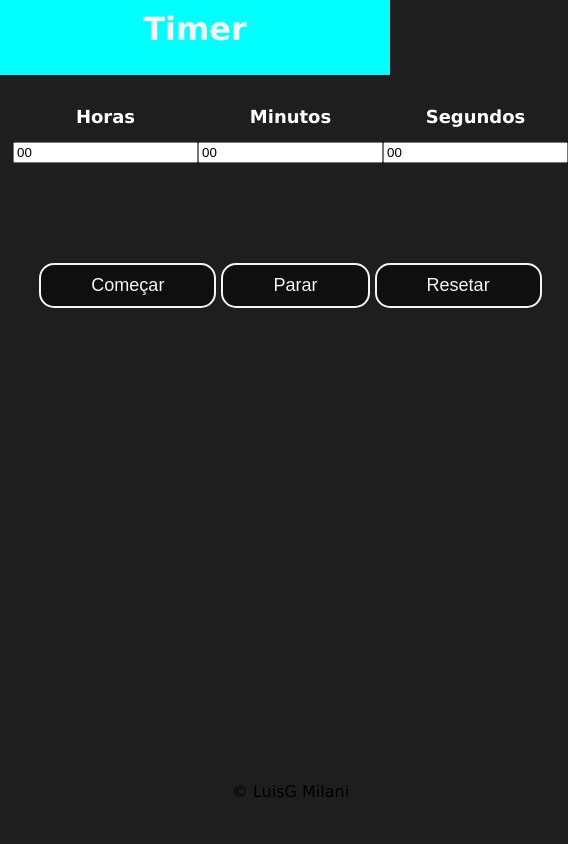
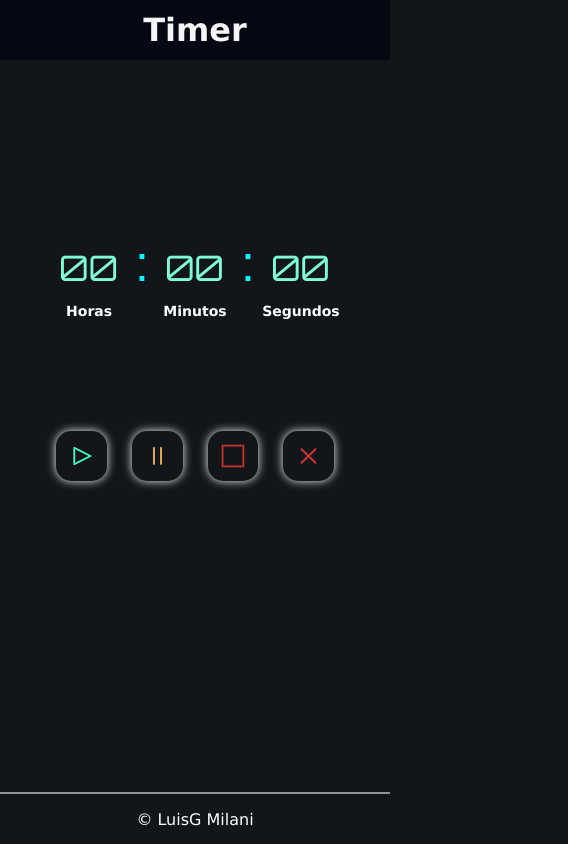
Before and after one commit to luisMilani02/timer, a plain HTML site: page index.html in a window 390 px wide. Shown: the whole page, 568 px wide, since content can reach past the window. Drawn offline with Linux system fonts and the light colour scheme.

Commit message:
versao final

```diff
--- a/index.html
+++ b/index.html
@@ -7,41 +7,50 @@
 
     <link rel="stylesheet" href="style.css">
 </head>
-<body>
+<body id="body">
     <audio id="audio" src="alarme.mp3"></audio>
 
+    <div id="invalido" class="inva">
+        <h2 id="erroMsg"></h2>
+    </div>
+
     <header>
-        <h1>Timer</h1>
-
-        <h2 id="invalido">Insira um valor válido</h2>
+        <div class="titulo">
+            <h1>Timer</h1>
+        </div>
     </header>
 
     <main class="container">
-        <div class="cima">
+        <section class="cima">
             <div class="hr">
-                <h2>Horas</h2>
-                <input type="number" name="horas" id="horas" value="00">
+                <input type="number" name="horas" id="horas" value="00" maxlength="2">
+                <h2 class="temp" style="font-size: 14px;">Horas</h2>
             </div>
 
+            <p class="dois-pontos">:</p>
+
             <div class="min">
-                <h2>Minutos</h2>
-                <input type="number" name="minutos"  value="00" id="minutos">
+                <input type="number" name="minutos"  value="00" id="minutos" maxlength="2">
+                <h2 class="temp" style="font-size: 14px;">Minutos</h2>
             </div>
 
+            <p class="dois-pontos">:</p>
+
             <div class="sec">
-                <h2>Segundos</h2>
-                <input type="number" name="segundos"  value="00" id="segundos">
+                <input type="number" name="segundos"  value="00" id="segundos"maxlength="2">
+                <h2 class="temp" style="font-size: 14px;">Segundos</h2>
             </div>
-        </div>
+        </section>
 
-        <div class="baixo">
-            <button id='comecar' onclick="comeca()">Começar</button>
-            <button id='parar'>Parar</button>
-            <button id='resetar'>Resetar</button>
-        </div>
+        <section class="baixo">
+            <button id='comecar'><img src="imgs/play.svg" height="100%" width="100%" alt="Play"></button>
+            <button id='pause'><img src="imgs/pause.svg" height="100%" width="100%" alt="Pause"></button>
+            <button id='resetar'><img src="imgs/reset.svg" height="100%" width="100%" alt="Resetar"></button>
+            <button id="zerar"><img src="imgs/cancel.svg" height="100%" width="100%" alt="Zerar"></button>
+        </section>
     </main>
 
-    <footer>
+    <footer onclick="pagina()">
         <p>&copy; LuisG Milani</p>
     </footer>
 
--- a/script.js
+++ b/script.js
@@ -1,15 +1,21 @@
 let horas = document.getElementById('horas')
 let minutos = document.getElementById('minutos')
 let segundos = document.getElementById('segundos')
-let parar = document.getElementById('parar')
+let pausa = document.getElementById('pause')
 let resetar = document.getElementById('resetar')
+let zerar = document.getElementById('zerar')
+let comecar = document.getElementById('comecar')
 let titulo = document.getElementById('titulo')
+let invaTxt = document.getElementById('invalido')
+let body = document.getElementById('body')
 let horaInicial, minutoInicial, segundoInicial
 let rodando = false
 let tempoTotal = 0;
 let tempo
 
-parar.addEventListener('click', para)
+comecar.addEventListener('click', comeca)
+zerar.addEventListener('click', zera)
+pausa.addEventListener('click', pause)
 resetar.addEventListener('click', reseta)
 
 function values() {
@@ -23,6 +29,9 @@ function values() {
 function comeca() {
     let { horaAtual, minutoAtual, segundoAtual } = values();
 
+    coresNormal()
+
+    if (rodando == false) {
         horaInicial = horaAtual;
         minutoInicial = minutoAtual;
         segundoInicial = segundoAtual;
@@ -36,14 +45,22 @@ function comeca() {
         } else {
             console.log(`tempo total: ${tempoTotal}`)
 
+            invaTxt.style.visibility = 'hidden'
+
             tempo = setInterval(() => {
                 tempoTotal--;
                 console.log(tempoTotal)
                 temp()
+                rodando = true
+                cores()
                 if (tempoTotal <= 0) {
                     clearInterval(tempo)
+                    rodando = false
                 }
             }, 1000);
+        }
+    } else {
+        acabar()
     }
 }
 
@@ -73,10 +90,11 @@ function temp() {
     }
 }
 
-function para() {
+function pause() {
     let { horaAtual, minutoAtual, segundoAtual } = values();
 
     clearInterval(tempo)
+    coresNormal()
 
     if (segundoAtual <= 9) {
         segundos.value = '0' + segundoAtual
@@ -95,10 +113,13 @@ function para() {
     } else {
         horas.value = horaAtual
     }
+
+    rodando = false
 }
 
 function reseta() {
     clearInterval(tempo)
+    coresNormal()
 
     if (horaInicial <= 9) {
         horas.value = '0' + horaInicial
@@ -117,14 +138,76 @@ function reseta() {
     } else {
         segundos.value = segundoInicial
     }
+
+    rodando = false
+}
+
+function zera() {
+    clearInterval(tempo)
+    coresNormal()
+
+    segundos.value = "00"
+    minutos.value = "00"
+    horas.value = "00"
+
+    rodando = false
+}
+
+function cores() {
+    let cores = ['red', 'orange', 'yellow', 'green', 'blue']
+    let x = tempoTotal
+
+    cores.reverse()
+
+    if (tempoTotal <= 5) {
+        x -= 1
+        console.log(cores[x])
+        body.style.backgroundColor = cores[x]
+        if (x == 0) {
+            body.style.backgroundColor = 'red'
+            setTimeout(() => {coresNormal()}, 500)
+            body.style.backgroundColor = 'red'
+            setTimeout(() => {coresNormal()}, 500)
+            body.style.backgroundColor = 'red'
+            setTimeout(() => {coresNormal()}, 500)
+            body.style.backgroundColor = 'red'
+            setTimeout(() => {coresNormal()}, 500)
+        }
+    }
+}
+
+function coresNormal() {
+    return body.style.backgroundColor = '#121519'
 }
 
 function invalido() {
-    let invaTxt = document.getElementById('invalido')
+    let erroMsg = document.getElementById('erroMsg')
 
-    invaTxt.style.display = 'block'
+    erroMsg.textContent = ''
+    erroMsg.textContent = 'Valor inválido!'
+
+    invaTxt.style.fontSize = '15px'
+    invaTxt.style.visibility = 'visible'
 
     setTimeout(() => {
-        invaTxt.style.display = 'none'
-    }, 15000);
+        invaTxt.style.visibility = 'hidden'
+    }, 10000);
 }
+
+function acabar() {
+    let erroMsg = document.getElementById('erroMsg')
+
+    erroMsg.textContent = ''
+    erroMsg.textContent = 'Espere acabar!'
+
+    invaTxt.style.fontSize = '15px'
+    invaTxt.style.visibility = 'visible'
+
+    setTimeout(() => {
+        invaTxt.style.visibility = 'hidden'
+    }, 10000);
+}
+
+function pagina() {
+    window.open('https://luisgprojects.wuaze.com', '_blank')
+}
--- a/style.css
+++ b/style.css
@@ -1,3 +1,5 @@
+@import url('https://fonts.googleapis.com/css2?family=Orbitron:wght@400..900&display=swap');
+
 :root {
     --cor-botao: rgba(0, 0, 0, 0.5);
     --font-size: 18px;
@@ -8,16 +10,26 @@ body {
     text-align: center;
     font-family: verdana, Helvetica, sans-serif;
     display: flex;
-    flex-wrap: wrap;
     flex-direction: column;
-    padding-top: 0;
-    padding: 3vh;
-    background-color: #1e1e1e;
+    padding-top: 28vh;
+    background-color: #121519;
 }
 
-h1 {
-    margin-top: 10px;
-    color: whitesmoke;
+footer {
+    height: 50px;
+    margin: 0;
+    left: 0;
+    width: 100%;
+    color: white;
+    background-color: #121519;
+    border-top: 2px solid #949494;
+    position: absolute;
+    bottom: 0;
+}
+
+main {
+    margin-top: 0;
+    padding: 0;
 }
 
 header {
@@ -27,92 +39,148 @@ header {
     height: 75px;
     top: 0;
     left: 0;
+    right: 0;
     display: flex;
+    flex-direction: column;
     justify-content: center;
-    background-color: aqua;
+    align-items: center;
+    background-color: #050812;
     margin-top: 0;
-
+    padding-bottom: 0;
+    color: whitesmoke;
+    z-index: 9999;
 }
 
-main {
-    margin-top: 75px;
+.inva {
+    visibility: hidden;
+    color: white;
+    background-color: rgb(53, 11, 0);
+    width: 20%;
+    font-size: 10px;
+    margin-top: 0;
+    position: fixed;
+    margin-bottom: 0;
+    z-index: 10000;
+    top: 17vh;
+    left: 50vw;
+    translate: -50% 0;
+    border: 2px solid red;
+    border-radius: 15px;
 }
-
-
-#invalido {
-    display: none;
-    color: black;
-}
-
 .container h2 {
     font-size: var(--font-size);
     color: white;
-}
-
-button {
-    background-color: var(--cor-botao);
-    padding: 10px 80px;
-    border-radius: 15px;
-    text-decoration: none;
-    color: whitesmoke;
-    border: 2px solid whitesmoke;
-    font-size: var(--font-size);
-    cursor: pointer;
-    margin-top: 100px;
-}
-
-button:hover {
-    transition: 500ms;
-    color: rgb(190, 190, 190);
-    border-color: rgb(190, 190, 190);
-}
-
-div h3 {
-    font-family: Arial, Helvetica, sans-serif;
-    color: whitesmoke;
-    font-size:75px;
-    margin: 15px;
 }
 
 .cima {
     display: flex;
     flex-direction: row;
     justify-content: center;
+    align-items: center;
 }
 
-.left {
-    margin-right: 45px;
+.hr, .min, .sec {
+    display: flex;
+    flex-direction: column;
+    align-items: center;
 }
 
-.right {
-    margin-left: 45px;
+.baixo {
+    display: inline-flex;
+    gap: 50px;
+    flex-wrap: wrap;
 }
 
-@media(max-width: 600px){
-    body {
-        padding: 2vw;
+.dois-pontos {
+    translate: 0 -23px;
+    font-family: Arial, Helvetica, sans-serif;
+    margin: -25px;
+    font-size: 3rem;
+    color: aqua;
 }
 
-    .container {
-        height: 80vh;
+input[type=number]::-webkit-inner-spin-button {
+    -webkit-appearance: none;
+
 }
+input[type=number] {
+   -moz-appearance: textfield;
+   appearance: textfield;
+
 }
 
-@media (max-width: 450px){
-    body {
-        padding-left: 5px;
-        padding-right: 5px;
-    }
-
-    .left {
-        margin-right: 25px;
-    }
-
-    .right {
-        margin-left: 25px;
+input {
+    width: 5rem;
+    margin: 0 50px;
+    font-size: 3rem;
+    font-family: "Orbitron";
+    color: aquamarine;
+    background-color: transparent;
+    border: none;
 }
 
 button {
-        padding: 10px 50px;
+    background-color: transparent;
+    border: 2px solid transparent;
+    box-shadow: 0 0 10px whitesmoke;
+    padding-bottom: 0;
+    padding: 10px;
+    border-radius: 15px;
+    text-decoration: none;
+    height: 10vh;
+    width: 10vh;
+    left: 0;
+    right: 0;
+    top: 0;
+    bottom: 0;
+    color: whitesmoke;
+    font-size: var(--font-size);
+    cursor: pointer;
+    margin-top: 100px;
+    transition: 500ms;
+}
+
+button:hover {
+    border-color: rgb(190, 190, 190);
+}
+
+@media (max-width: 500px) {
+    button {
+        background-color: transparent;
+        border: 2px solid transparent;
+        box-shadow: 0 0 10px whitesmoke;
+        padding-bottom: 0;
+        padding: 10px;
+        border-radius: 15px;
+        text-decoration: none;
+        height: 13vw;
+        width: 13vw;
+    }
+
+    header {
+        height: 60px;
+    }
+
+    input {
+        width: 30vw;
+        max-width: 60px;
+        margin: 0 10vw;
+        font-size: 2.2em;
+    }
+
+    .temp {
+        width: 103.2px;
+    }
+
+    .dois-pontos {
+        font-size: 50px;
+    }
+
+    .baixo {
+        gap: 25px;
+    }
+
+    .inva {
+        width: 50%;
     }
 }
```
Also changed, not shown: imgs/cancel.svg (added), imgs/pause.svg (added), imgs/play.svg (added), imgs/reset.svg (added). Lines whose indentation alone changed are shown as unchanged.
